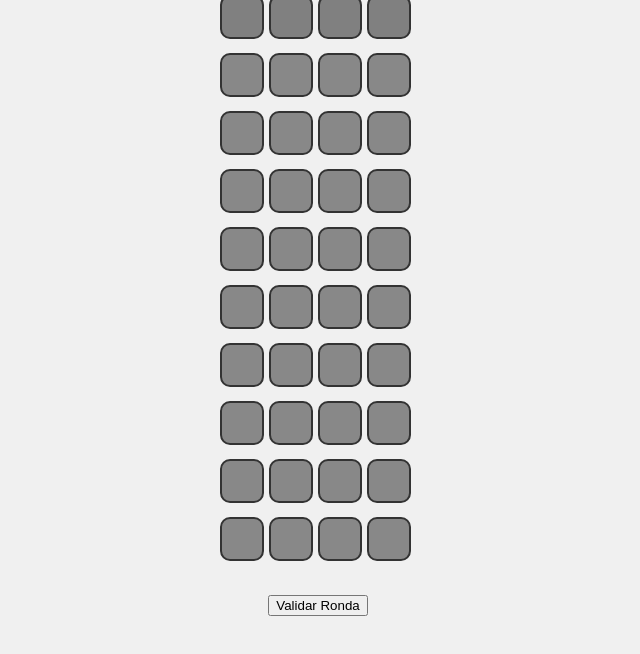
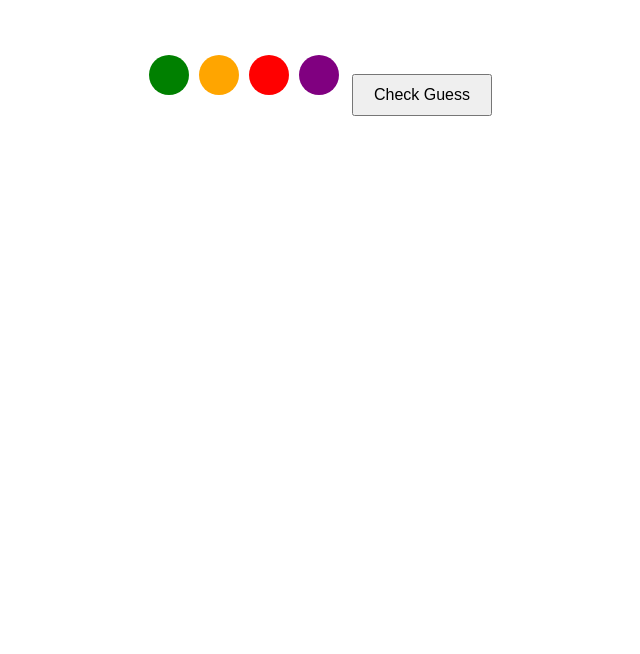
Before and after one commit to rrnieto/mastermind, a plain HTML site: page index.html in a window 1280 px wide. Shown: the whole page, without its empty margins (322-962 px from the left). Drawn offline with Linux system fonts and the light colour scheme.

Commit message:
version lite

```diff
--- a/index.html
+++ b/index.html
@@ -1,17 +1,17 @@
 <!DOCTYPE html>
-<html lang="es">
+<html lang="en">
 <head>
   <meta charset="UTF-8">
   <meta name="viewport" content="width=device-width, initial-scale=1.0">
+  <title>Mastermind Game</title>
   <link rel="stylesheet" href="styles.css">
-  <title>Mastermind Game</title>
 </head>
 <body>
   <div id="game-container">
-    <div id="game-board"></div>
-    <div id="guesses"></div>
+    <div id="code-container"></div>
+    <div id="guess-container"></div>
+    <button onclick="checkGuess()">Check Guess</button>
   </div>
-
   <script src="script.js"></script>
 </body>
 </html>
--- a/script.js
+++ b/script.js
@@ -1,119 +1,34 @@
-// script.js
+const colors = ['red', 'blue', 'green', 'yellow', 'purple', 'orange'];
 
-const colors = ['gray', 'red', 'blue', 'green', 'yellow', 'black', 'white'];
+let secretCode = generateSecretCode();
 
-let activeRow = 0;
-let secretPattern = generateSecretPattern();
-
-function generateSecretPattern() {
-  const pattern = [];
+function generateSecretCode() {
+  const code = [];
   for (let i = 0; i < 4; i++) {
     const randomIndex = Math.floor(Math.random() * colors.length);
-    pattern.push(colors[randomIndex]);
+    code.push(colors[randomIndex]);
   }
-  return pattern;
+  return code;
 }
 
-function createGameBoard(rows, columns) {
-  const gameBoard = document.getElementById('game-board');
-
-  for (let i = 0; i < rows; i++) {
-    const row = document.createElement('div');
-    row.classList.add('row');
-
-    for (let j = 0; j < columns; j++) {
-      const square = document.createElement('div');
-      square.classList.add('square');
-      square.dataset.row = i;
-      square.dataset.column = j;
-      square.addEventListener('click', handleSquareClick);
-
-      if (i === activeRow) {
-        square.style.backgroundColor = 'gray';
-      } else {
-        square.style.pointerEvents = 'none';
-      }
-
-      row.appendChild(square);
-    }
-
-    gameBoard.appendChild(row);
-  }
-
-  const validateButton = document.createElement('button');
-  validateButton.textContent = 'Validar Ronda';
-  validateButton.addEventListener('click', handleValidateClick);
-  document.getElementById('guesses').appendChild(validateButton);
+function createPeg(color, container) {
+  const peg = document.createElement('div');
+  peg.className = `${container}-peg`;
+  peg.style.backgroundColor = color;
+  return peg;
 }
 
-function handleSquareClick(event) {
-  const clickedSquare = event.target;
-  const row = parseInt(clickedSquare.dataset.row);
-
-  if (row === activeRow) {
-    clickedSquare.style.backgroundColor = getNextColor(clickedSquare.style.backgroundColor);
-  }
+function displayCode() {
+  const codeContainer = document.getElementById('code-container');
+  secretCode.forEach(color => {
+    codeContainer.appendChild(createPeg(color, 'code'));
+  });
 }
 
-
-function handleValidateClick() {
-    const squares = document.querySelectorAll(`.square[data-row="${activeRow}"]`);
-    const guess = Array.from(squares).map(square => square.style.backgroundColor);
-
-    if (guess.includes('gray')) {
-      alert('Por favor, selecciona un color en cada posición antes de validar.');
-    } else {
-      if (validateRow(guess)) {
-        displayValidationInfo(guess);
-        activeRow++;
-
-        if (activeRow === 10) {
-          endGame();
-        } else {
-          disableClicksOnPreviousRows();
-          resetColorsInActiveRow();
-        }
-      } else {
-        alert('La conjetura no es correcta. Inténtalo de nuevo.');
-      }
-    }
-  }
-
-  function validateRow(guess) {
-    // Solo validamos la fila activa
-    return JSON.stringify(guess) === JSON.stringify(secretPattern);
-  }
-
-
-
-function displayValidationInfo(guess) {
-  console.log('Guess:', guess);
-  console.log('Secret Pattern:', secretPattern);
+function checkGuess() {
+  // Implement the logic to check the guessed code and provide feedback
+  // Update the interface accordingly
 }
 
-function endGame() {
-  console.log('Fin del juego');
-}
-
-function getNextColor(currentColor) {
-  const currentIndex = colors.indexOf(currentColor);
-  const nextIndex = (currentIndex + 1) % colors.length;
-  return colors[nextIndex];
-}
-
-function disableClicksOnPreviousRows() {
-  const rows = document.querySelectorAll('.row');
-  for (let i = 0; i < activeRow; i++) {
-    const squares = rows[i].querySelectorAll('.square');
-    squares.forEach(square => (square.style.pointerEvents = 'none'));
-  }
-}
-
-function resetColorsInActiveRow() {
-  const squares = document.querySelectorAll(`.square[data-row="${activeRow}"]`);
-  squares.forEach(square => (square.style.backgroundColor = 'gray'));
-}
-
-window.onload = function () {
-  createGameBoard(10, 4);
-};
+// Call displayCode to show the secret code when the page loads
+displayCode();
--- a/styles.css
+++ b/styles.css
@@ -1,42 +1,22 @@
-body {
-    font-family: 'Arial', sans-serif;
+#game-container {
     text-align: center;
-    margin: 0;
-    padding: 0;
-    background-color: #f0f0f0; /* Color de fondo general */
+    margin: 50px;
   }
 
-  #game-container {
-    background-image: url('/resources/img/background.jpg'); /* Ruta de la imagen de fondo */
-    background-size: cover;
-    background-position: center;
-    background-repeat: no-repeat;
-    width: 300px; /* Ajusta el ancho según tus preferencias */
-    height: 550px; /* Ajusta la altura según tus preferencias */
-    border-radius: 20px; /* Añadimos esquinas redondeadas */
-    margin: auto; /* Centramos horizontalmente */
-    margin-top: 20px; /* Ajusta según tus preferencias */
-    display: flex;
-    flex-direction: column;
-    align-items: center;
-    justify-content: center;
+  #code-container, #guess-container {
+    display: inline-block;
   }
 
-  #game-board {
-    /* Puedes ajustar el margen superior e inferior según tus preferencias */
-    margin: 20px 0;
+  .code-peg, .guess-peg {
+    width: 40px;
+    height: 40px;
+    border-radius: 50%;
+    margin: 5px;
+    display: inline-block;
   }
 
-  .row {
-    margin-bottom: 10px;
+  button {
+    margin-top: 20px;
+    padding: 10px 20px;
+    font-size: 16px;
   }
-
-  .square {
-    width: 40px;
-    height: 40px;
-    border-radius: 10px;
-    display: inline-block;
-    margin-right: 5px;
-    border: 2px solid #333;
-    background-color: #888; /* Color gris por defecto */
-  }
```
